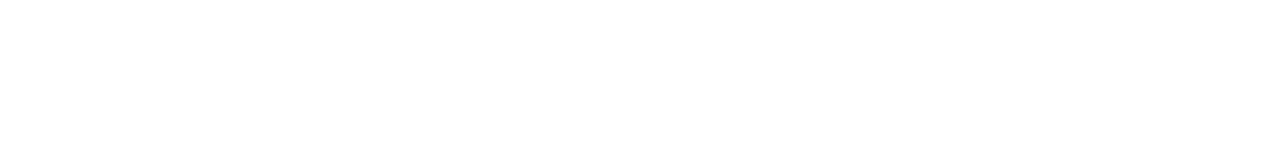
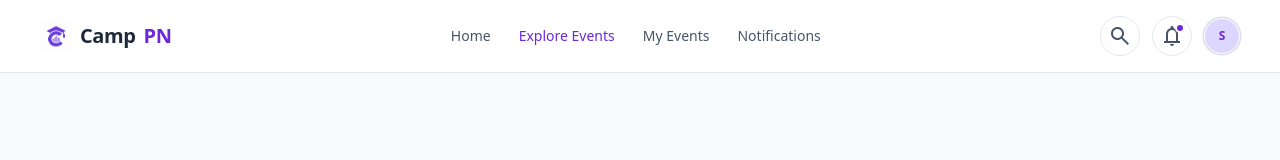
Before and after one commit to Web-Design-final-Project/CampPN-Website, a website built with Vite: page page/Event-Detial.html in a window 1280 px wide. Built offline with nearby package versions, Linux system fonts and the light colour scheme.

Commit message:
create event detail page, fix search bar

```diff
--- a/index.html
+++ b/index.html
@@ -115,10 +115,10 @@
 
     <!-- ============ Quick discovery ============ -->
     <section class="container mx-auto -mt-2 px-6 py-10 md:mt-0 md:px-10" data-reveal>
-      <div class="relative mx-auto max-w-2xl">
-        <span class="material-symbols-outlined">search</span>
+      <div class="relative mx-auto max-w-2xl flex items-center">
+        <span class="material-symbols-outlined text-violet-700 bg-violet-50 rounded-tl-md rounded-bl-md px-3 py-3">search</span>
         <input type="search"
-          class="w-full rounded-xl border border-slate-200 bg-white px-11 py-3 text-sm text-slate-800 placeholder:text-slate-400 focus:border-violet-700 focus:outline-none focus:ring-4 focus:ring-violet-200"
+          class="w-full border border-violet-200 rounded-tr-md rounded-br-md bg-white px-11 py-3 text-sm text-slate-800 placeholder:text-slate-400 focus:border-violet-700 focus:outline-none"
           placeholder="Search events, clubs, topics..." aria-label="Search events, clubs, topics" />
       </div>
 
--- a/page/Event-Detial.html
+++ b/page/Event-Detial.html
@@ -0,0 +1,53 @@
+<!doctype html>
+<html lang="en">
+
+<head>
+  <script>document.documentElement.classList.add('js');</script>
+  <meta charset="UTF-8" />
+  <meta name="viewport" content="width=device-width, initial-scale=1, viewport-fit=cover" />
+  <title>UI/UX Design Workshop — CampPN</title>
+  <link rel="stylesheet"
+    href="https://fonts.googleapis.com/css2?family=Material+Symbols+Outlined:opsz,wght,FILL,GRAD@20..48,400,0,0&display=block" />
+  <link rel="stylesheet"
+    href="https://fonts.googleapis.com/css2?family=Poppins:wght@400;500;600;700;800&family=Roboto:wght@400;500;700&display=swap" />
+  <script src="https://cdn.tailwindcss.com"></script>
+  <link rel="stylesheet" href="./src/style.css" />
+</head>
+
+<body class="bg-slate-50 text-slate-800 antialiased">
+
+  <!-- ============ Navbar ============ -->
+  <header
+    class="navbar sticky top-0 z-50 border-b border-slate-200 bg-white/90 backdrop-blur-sm transition-all duration-300">
+    <div class="mx-auto flex max-w-7xl items-center justify-between gap-6 px-6 py-4 md:px-10">
+      <a href="index.html" class="inline-flex items-center gap-2 text-xl font-black tracking-[-0.02em] text-slate-800">
+        <img src="../src/assets/CampPN.png" alt="Logo" class="h-8 w-8">
+        Camp<span class="text-violet-700">PN</span>
+      </a>
+      <nav class="hidden items-center gap-1 md:flex" aria-label="Main">
+        <a href="index.html"
+          class="relative mx-3 py-2 text-sm font-medium text-slate-600 transition-colors hover:text-slate-900">Home</a>
+        <a href="explore-events.html" class="relative mx-3 py-2 text-sm font-medium text-violet-700">Explore Events</a>
+        <a href="my-events.html"
+          class="relative mx-3 py-2 text-sm font-medium text-slate-600 transition-colors hover:text-slate-900">My
+          Events</a>
+        <a href="./Notifications.html"
+          class="relative mx-3 py-2 text-sm font-medium text-slate-600 transition-colors hover:text-slate-900">Notifications</a>
+      </nav>
+      <div class="flex items-center gap-2 sm:gap-3">
+        <button type="button"
+          class="hidden h-10 w-10 items-center justify-center rounded-full border border-slate-200 bg-white text-slate-600 transition-colors hover:border-violet-300 hover:bg-violet-50 hover:text-violet-700 sm:inline-flex"
+          aria-label="Search"><span class="material-symbols-outlined">search</span></button>
+        <a href="./Notifications.html"
+          class="relative inline-flex h-10 w-10 items-center justify-center rounded-full border border-slate-200 bg-white text-slate-600 transition-colors hover:border-violet-300 hover:bg-violet-50 hover:text-violet-700"
+          aria-label="Notifications, 3 unread">
+          <span class="material-symbols-outlined">notifications</span>
+          <span class="absolute right-1.5 top-1.5 h-2.5 w-2.5 rounded-full border-2 border-white bg-violet-700"
+            aria-hidden="true"></span>
+        </a>
+        <div
+          class="inline-flex h-9 w-9 items-center justify-center rounded-full border-[1.5px] border-white bg-violet-200 text-xs font-bold text-violet-700 shadow-[0_0_0_1.5px_rgba(148,163,184,0.35)]"
+          aria-hidden="true">S</div>
+      </div>
+    </div>
+  </header>
```
